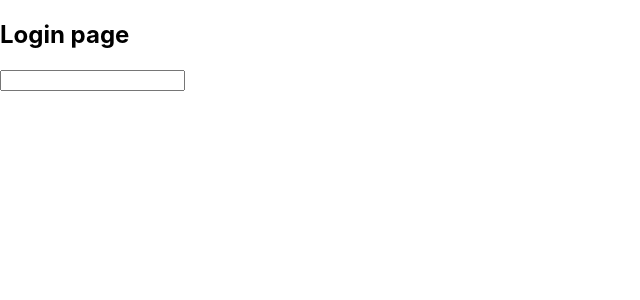
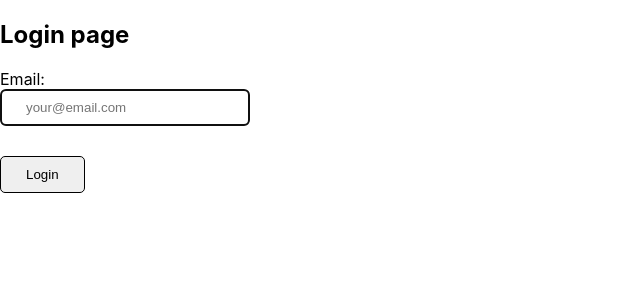
Before and after one commit to Spaghettoni/rpg-character-creator, a React (Create React App) app in the folder client/: page /login in a window 1280 px wide. Shown: the top 300 px of the page, without its empty margins (0-640 px from the left). Built offline with nearby package versions, Linux system fonts and the light colour scheme.

Commit message:
login functionality

```diff
--- a/client/src/App.css
+++ /dev/null
@@ -1,38 +0,0 @@
-.App {
-  text-align: center;
-}
-
-.App-logo {
-  height: 40vmin;
-  pointer-events: none;
-}
-
-@media (prefers-reduced-motion: no-preference) {
-  .App-logo {
-    animation: App-logo-spin infinite 20s linear;
-  }
-}
-
-.App-header {
-  background-color: #282c34;
-  min-height: 100vh;
-  display: flex;
-  flex-direction: column;
-  align-items: center;
-  justify-content: center;
-  font-size: calc(10px + 2vmin);
-  color: white;
-}
-
-.App-link {
-  color: #61dafb;
-}
-
-@keyframes App-logo-spin {
-  from {
-    transform: rotate(0deg);
-  }
-  to {
-    transform: rotate(360deg);
-  }
-}
--- /dev/null
+++ b/client/src/App.scss
@@ -0,0 +1,7 @@
+.login-button {
+  border: 1px solid black;
+  border-radius: 10px;
+  padding: 10px 25px;
+  color: black;
+  background-color: white;
+}
--- a/client/src/App.tsx
+++ b/client/src/App.tsx
@@ -1,33 +1,19 @@
-import React, {useEffect} from 'react';
-import logo from './logo.svg';
-import './App.css';
-import { useQuery } from '@apollo/client';
-import {GET_USERS} from "./queries/user";
-
+import React from 'react';
+import './App.scss';
+import {Link} from "react-router-dom";
 
 const App = () => {
-
-    const { loading, error, data } = useQuery(GET_USERS);
-
-    useEffect(() => {
-
-    }, []);
-
-    if (loading) return <p>Loading...</p>;
-
-    if (error) return <p>Error :(</p>;
-
     return (
-        <div className="App">
+        <main className="App">
             <header className="App-header">
-                <img src={logo} className="App-logo" alt="logo" />
-                {data.allUsers.map((user: any, index: number) => (
-                    <p key={index}>
-                        User {index} : {user.email}
-                    </p>
-                ))}
+                <h1>Welcome to RPG character creator!</h1>
+                <Link to='/login'>
+                    <button className='login-button'>
+                        Login
+                    </button>
+                </Link>
             </header>
-        </div>
+        </main>
     );
 }
 
--- /dev/null
+++ b/client/src/components/button/index.tsx
@@ -0,0 +1,19 @@
+import {ButtonHTMLAttributes} from "react";
+import '../../scss/button.scss';
+
+type ButtonProps = {
+    text: string
+}
+
+export const ButtonComponent = (props: ButtonHTMLAttributes<HTMLButtonElement> & ButtonProps) => {
+
+    return (
+        <button
+            onClick={props.onClick}
+            name={props.name}
+            type={props.type}
+        >
+            {props.text}
+        </button>
+    )
+}
--- /dev/null
+++ b/client/src/components/input/index.tsx
@@ -0,0 +1,18 @@
+import '../../scss/input.scss';
+import {InputHTMLAttributes} from "react";
+
+export const InputComponent = (props: InputHTMLAttributes<HTMLInputElement> & {error: boolean}) => {
+
+    return (
+        <input
+            className={props.error ? 'has-error' : ''}
+            type={props.type}
+               name={props.name}
+               value={props.value}
+               onChange={props.onChange}
+               placeholder={props.placeholder}
+               alt={props.alt}
+               autoFocus
+        />
+    )
+}
--- a/client/src/queries/user.ts
+++ b/client/src/queries/user.ts
@@ -7,3 +7,19 @@ export const GET_USERS = gql`
         }
     }
 `;
+
+export const GET_USER_BY_EMAIL = gql`
+    query GetUserByEmail($email: String!) {
+        getUserByEmail(email: $email) {
+            email
+        }
+    }
+`;
+
+export const CREATE_USER = gql(`
+    mutation CreateUser($email: String!) {
+        createUser(email: $email) {
+            email
+        }
+    }
+`)
--- /dev/null
+++ b/client/src/routes/login/hooks.ts
@@ -0,0 +1,72 @@
+import {ChangeEvent, FormEvent, useState} from "react";
+import { useNavigate } from 'react-router-dom';
+import {useLazyQuery, useMutation} from "@apollo/client";
+import {CREATE_USER, GET_USER_BY_EMAIL} from "../../queries/user";
+
+export const useLogin = () => {
+    const navigate = useNavigate();
+
+    const emailRegex = /^[a-zA-Z0-9]+@[a-zA-Z0-9]+\.[A-Za-z]+$/
+    const [email, setEmail] = useState('');
+    const [error, setError] = useState('');
+
+    const [getUserByEmail, {data, loading, refetch}] = useLazyQuery(GET_USER_BY_EMAIL);
+    const [createUser, _] = useMutation(CREATE_USER);
+
+
+    const onLogin = async (event: FormEvent<HTMLFormElement>) => {
+        event.preventDefault();
+        if (email === '') {
+            setError('Please enter email address!');
+            return
+        } else if (!isValidEmail()) {
+            setError('Not a valid email address!')
+            return
+        }
+
+        if (await userExists()){
+            login()
+        } else {
+            register()
+        }
+    }
+
+    const userExists = async () => {
+        const result = await fetchUser()
+        return result.data.getUserByEmail !== null;
+    }
+
+    const fetchUser = async () => {
+        return await getUserByEmail({
+            variables: {
+                email
+            }
+        });
+    }
+
+    const login = () => {
+        navigate('/list')
+    }
+
+    const register = async () => {
+        await createUser({
+            variables: {
+                email
+            }
+        }).then(_ => navigate('/list'))
+        .catch(error => alert(error.message));
+    }
+
+    const handleInput = (event: ChangeEvent<HTMLInputElement>) => {
+        setError('');
+        setEmail(event.target.value);
+    }
+
+    const isValidEmail = () => {
+        return emailRegex.test(email)
+    }
+
+    return {
+        onLogin, handleInput, email, error
+    }
+}
--- a/client/src/routes/login/index.tsx
+++ b/client/src/routes/login/index.tsx
@@ -1,8 +1,37 @@
+import {useLogin} from "./hooks";
+import './styles.scss';
+import {InputComponent} from "../../components/input";
+import {ButtonComponent} from "../../components/button";
+
 export const Login = () => {
+    const {onLogin, handleInput, email, error} = useLogin();
     return (
         <main>
-            <h2>Login page</h2>
-            <input type={'text'} name={'email'}/>
+            <header>
+                <h2>Login page</h2>
+            </header>
+            <section>
+                <form onSubmit={onLogin}>
+                    <label>Email:
+                        <InputComponent
+                            error={!!error}
+                            type={'text'}
+                            name={'email'}
+                            value={email}
+                            onChange={handleInput}
+                            placeholder={'your@email.com'}
+                            alt={'email-input'}
+                            autoFocus
+                        />
+                        <span id={'email-error'}>{error}</span>
+                    </label>
+                    <ButtonComponent
+                        type={'submit'}
+                        name={'login-button'}
+                        text={'Login'}
+                    />
+                </form>
+            </section>
         </main>
     );
 }
--- /dev/null
+++ b/client/src/routes/login/styles.scss
@@ -0,0 +1,13 @@
+#email-error {
+  color: indianred;
+}
+
+label {
+  display: flex;
+  max-width: 250px;
+  flex-direction: column;
+}
+
+button {
+  margin-top: 30px;
+}
--- /dev/null
+++ b/client/src/scss/button.scss
@@ -0,0 +1,9 @@
+@mixin button {
+  padding: 10px 25px;
+  border: 1px solid black;
+  border-radius: 5px;
+}
+
+button {
+  @include button
+}
--- /dev/null
+++ b/client/src/scss/colors.scss
@@ -0,0 +1,5 @@
+$black: '#000';
+$white: '#fff';
+$orange: '#';
+$blue: '#';
+$placeholder: '#';
--- /dev/null
+++ b/client/src/scss/input.scss
@@ -0,0 +1,13 @@
+@mixin input {
+  padding: 10px 25px;
+  border: 1px solid black;
+  border-radius: 5px;
+}
+
+input {
+  @include input
+}
+
+.has-error {
+  border: 1px solid indianred;
+}
```
Also changed, not shown: 1 other file (tests, documents, lock files or other folders).
